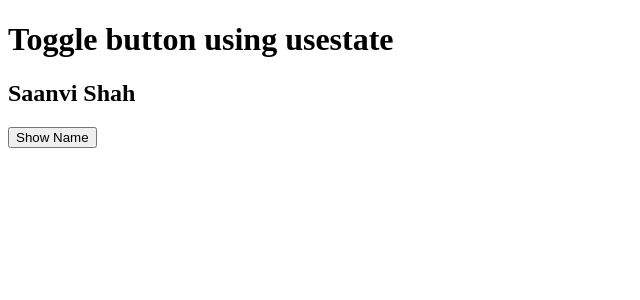
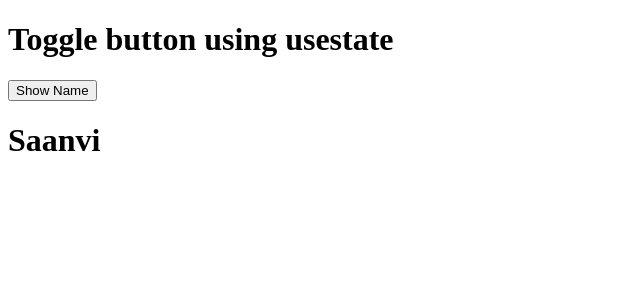
Before and after one commit to SaanviShah13/Learn-React, a React (Vite) app: page / in a window 1280 px wide. Shown: the top 300 px of the page, without its empty margins (0-640 px from the left). Built offline with nearby package versions, Linux system fonts and the light colour scheme.

Commit message:
Toggle HTML element | Hide and show

```diff
--- a/src/App.jsx
+++ b/src/App.jsx
@@ -1,4 +1,5 @@
 import { useState } from "react"
+import Username from "./User"
 
 
 
@@ -9,10 +10,11 @@ function App(){
   return(
     <>
       <h1>Toggle button using usestate</h1>
+
+      <button onClick={()=>setDisplay(!display)} >Show Name</button>
       {
-        display? <h2>Saanvi Shah</h2>:null
+        display? <Username/>:null
       }
-      <button onClick={()=>setDisplay(!display)} >Show Name</button>
     </>
   )
 
--- /dev/null
+++ b/src/User.jsx
@@ -0,0 +1,9 @@
+function Username(){
+    return(
+        <div>
+            <h1>Saanvi</h1>
+        </div>
+    )
+}
+
+export default Username
```
Also changed, not shown: src/UserComponent.jsx (deleted, +0 -9 lines).
